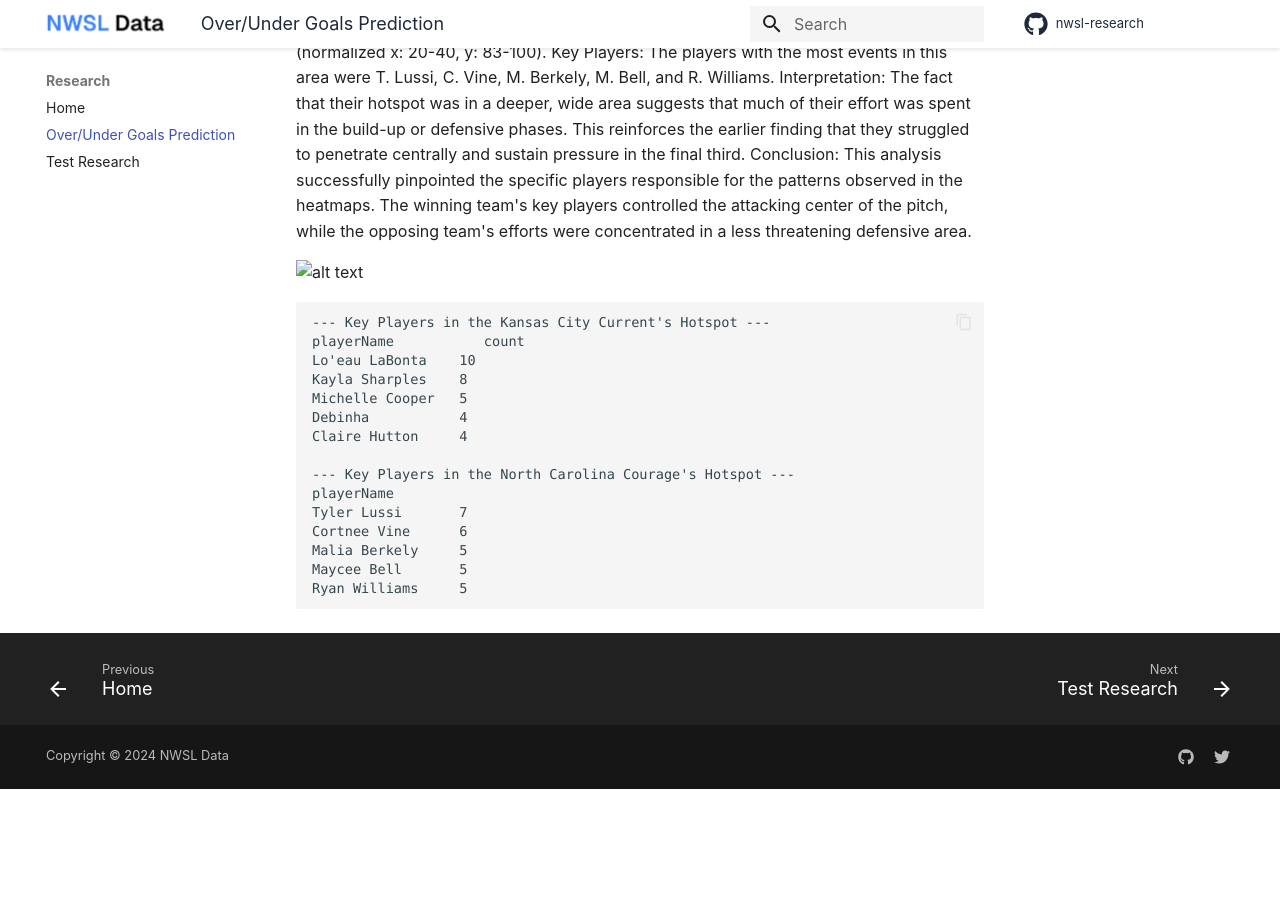
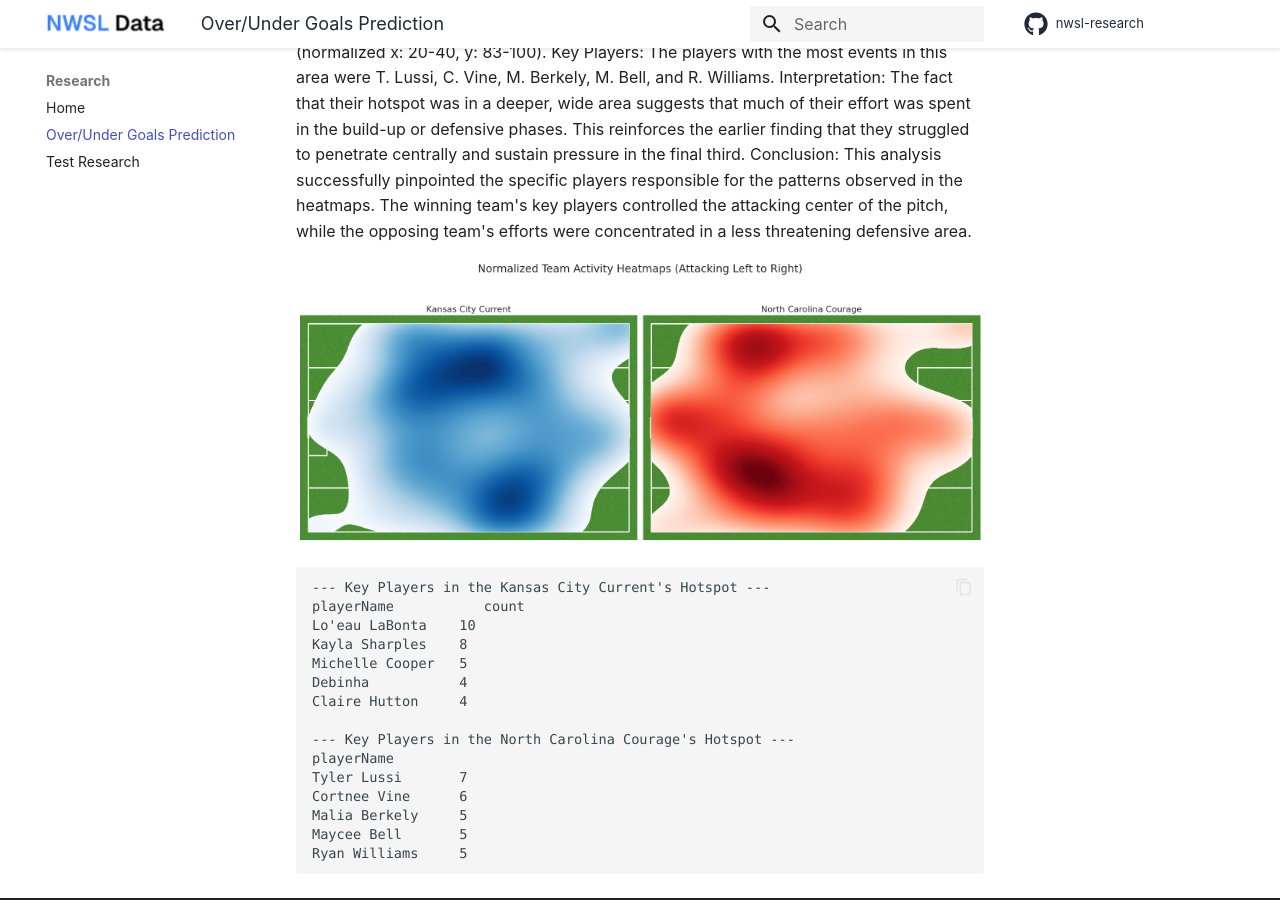
Before and after one commit to tom-mcmillan/nwsl-research, an MkDocs documentation site: the page built from docs/over-under-goals-prediction.md, in a window 1280 px wide and 900 px high, scrolled down 495 px. Built offline with MkDocs 1.6.1 and Material for MkDocs 9.7.7, drawn with Linux system fonts in a browser that asks for light colours; comment, search, counter and statistics services are not loaded; before the commit the page ends 1284 px from its top, so only the background shows below that.

Commit message:
Move image to docs directory and fix image reference
🤖 Generated with [Claude Code](https://claude.ai/code)

Co-Authored-By: Claude <noreply@anthropic.com>

````diff
--- a/docs/over-under-goals-prediction.md
+++ b/docs/over-under-goals-prediction.md
@@ -15,7 +15,7 @@ Key Players: The players with the most events in this area were T. Lussi, C. Vin
 Interpretation: The fact that their hotspot was in a deeper, wide area suggests that much of their effort was spent in the build-up or defensive phases. This reinforces the earlier finding that they struggled to penetrate centrally and sustain pressure in the final third.
 Conclusion: This analysis successfully pinpointed the specific players responsible for the patterns observed in the heatmaps. The winning team's key players controlled the attacking center of the pitch, while the opposing team's efforts were concentrated in a less threatening defensive area.
 
-![alt text](../download.png)
+![alt text](download.png)
 
 ```
 --- Key Players in the Kansas City Current's Hotspot ---
````
Also changed, not shown: docs/download.png (renamed from download.png).
